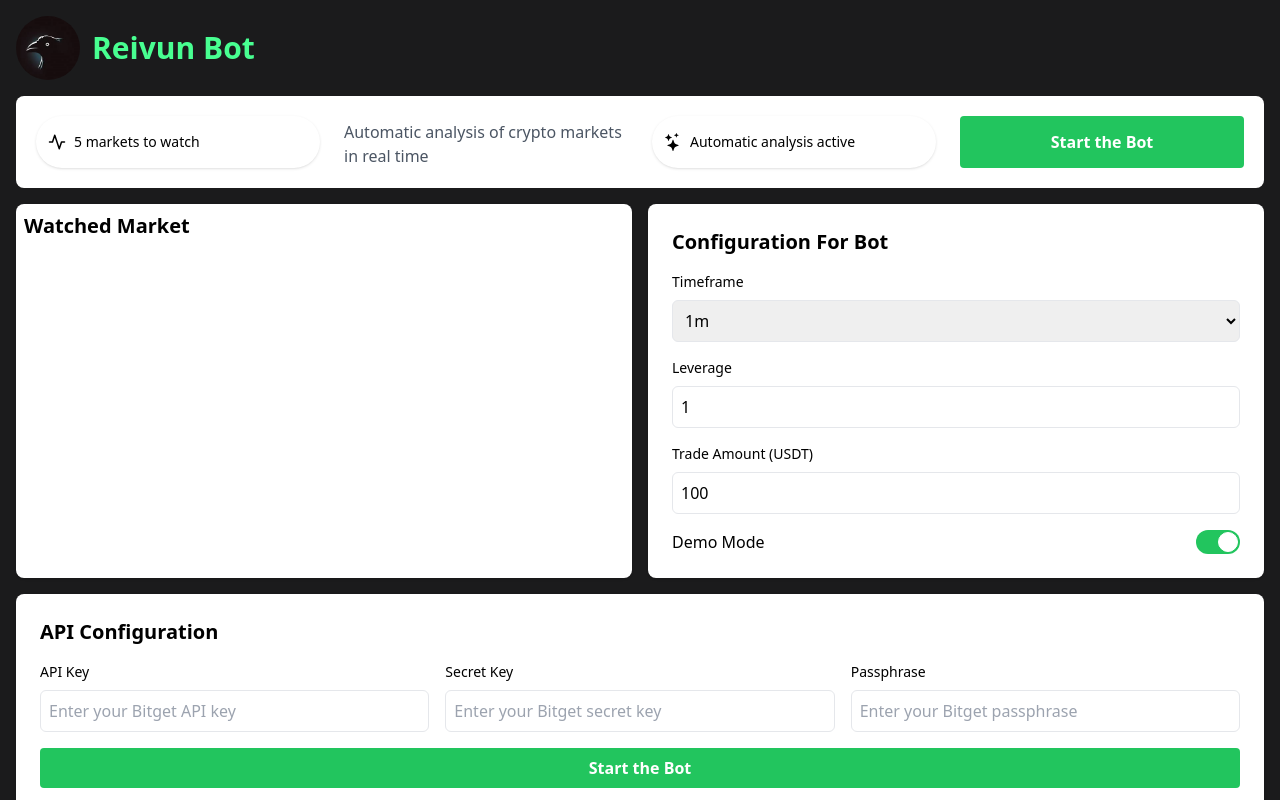
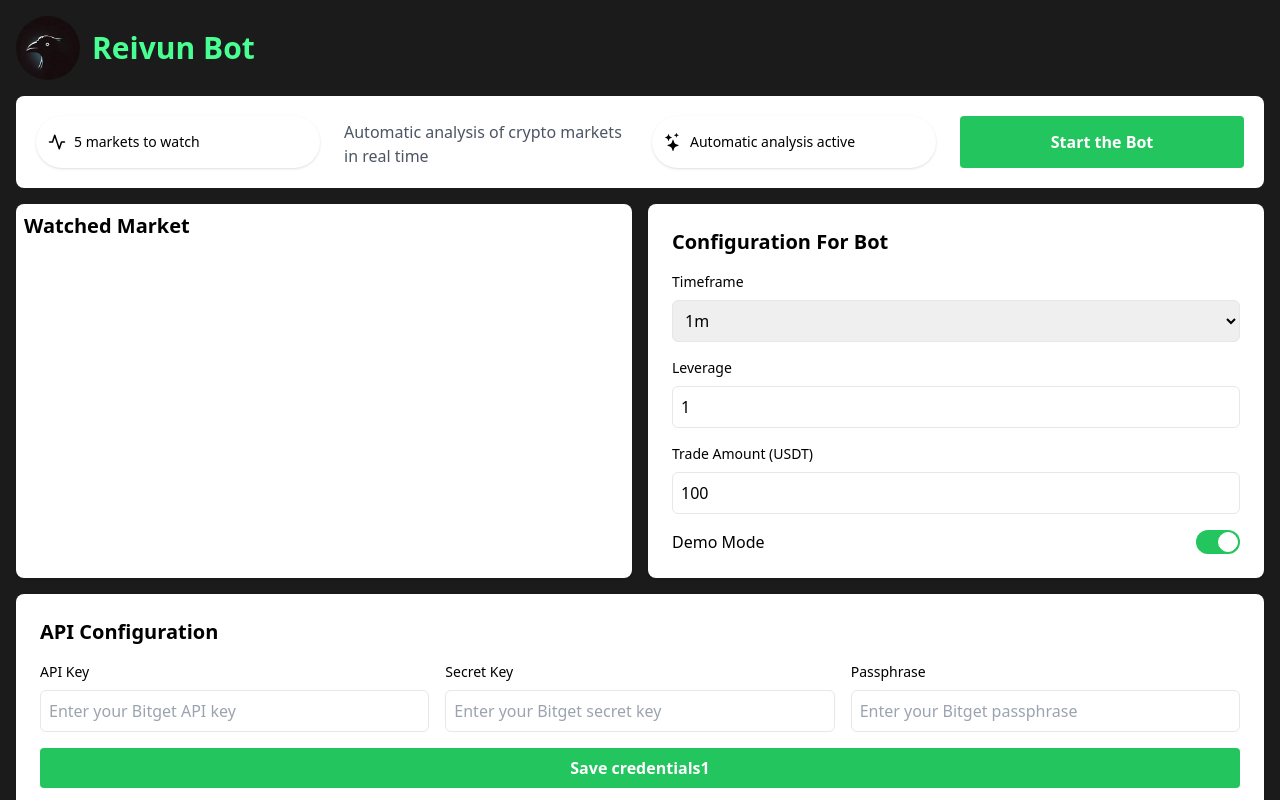
Before and after one commit to Infolanze807/ReivunBot, a React (Create React App) app: page / in a window 1280 px wide. Shown: the top 800 px of the page. Built offline with nearby package versions, Linux system fonts and the light colour scheme.

Commit message:
credtionals add

```diff
--- a/src/Reivunbot.js
+++ b/src/Reivunbot.js
@@ -686,7 +686,7 @@ const Reivunbot = () => {
             </div>
           </div>
           <button className="mt-4 w-full bg-[--green-color] hover:bg-[--main-color] text-white font-bold py-2 px-4 rounded" onClick={saveCredentials}>
-          {isRunning ? "Bot Are Running " : "Start the Bot"}
+          {isRunning ? "Save credentials" : "Save credentials1" }
           </button>
         </div>
 
```
